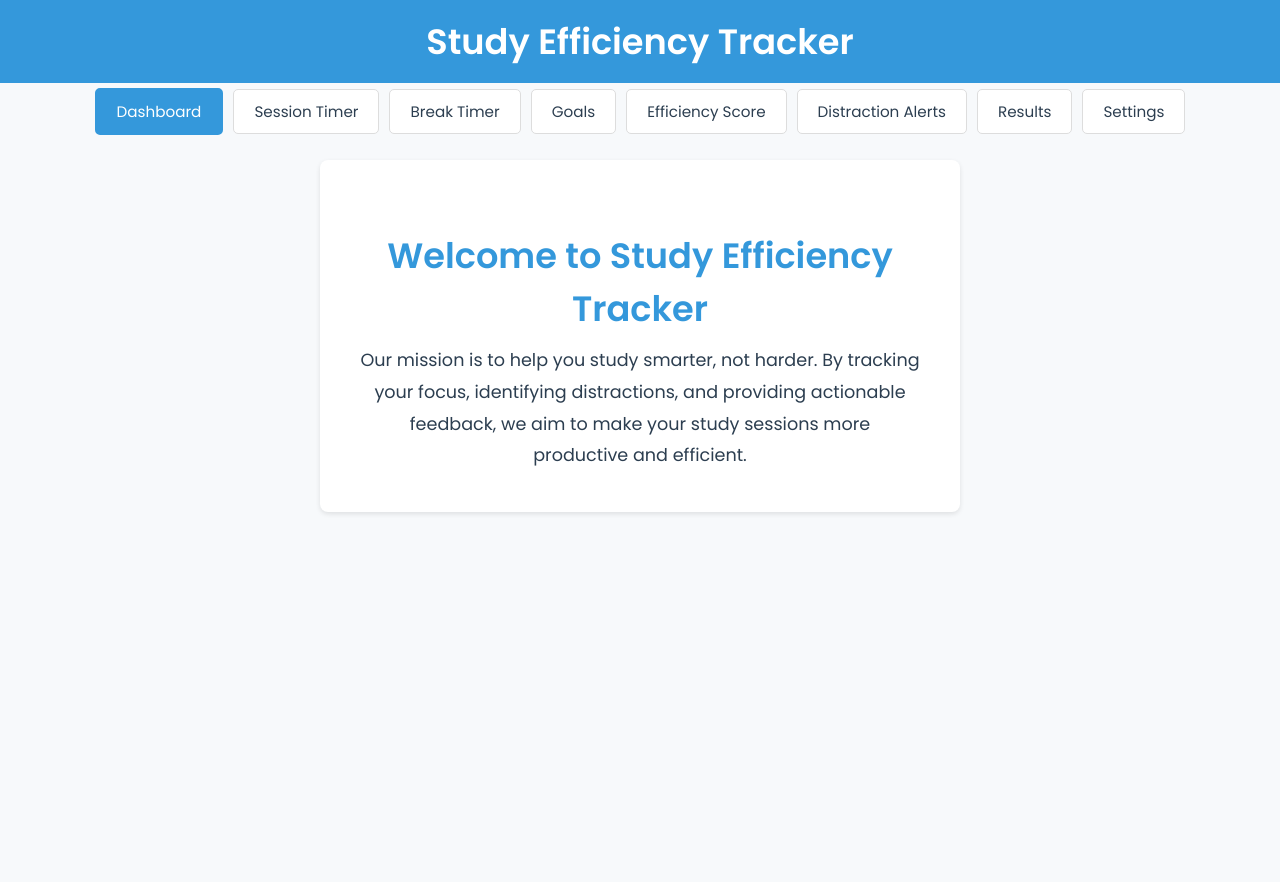
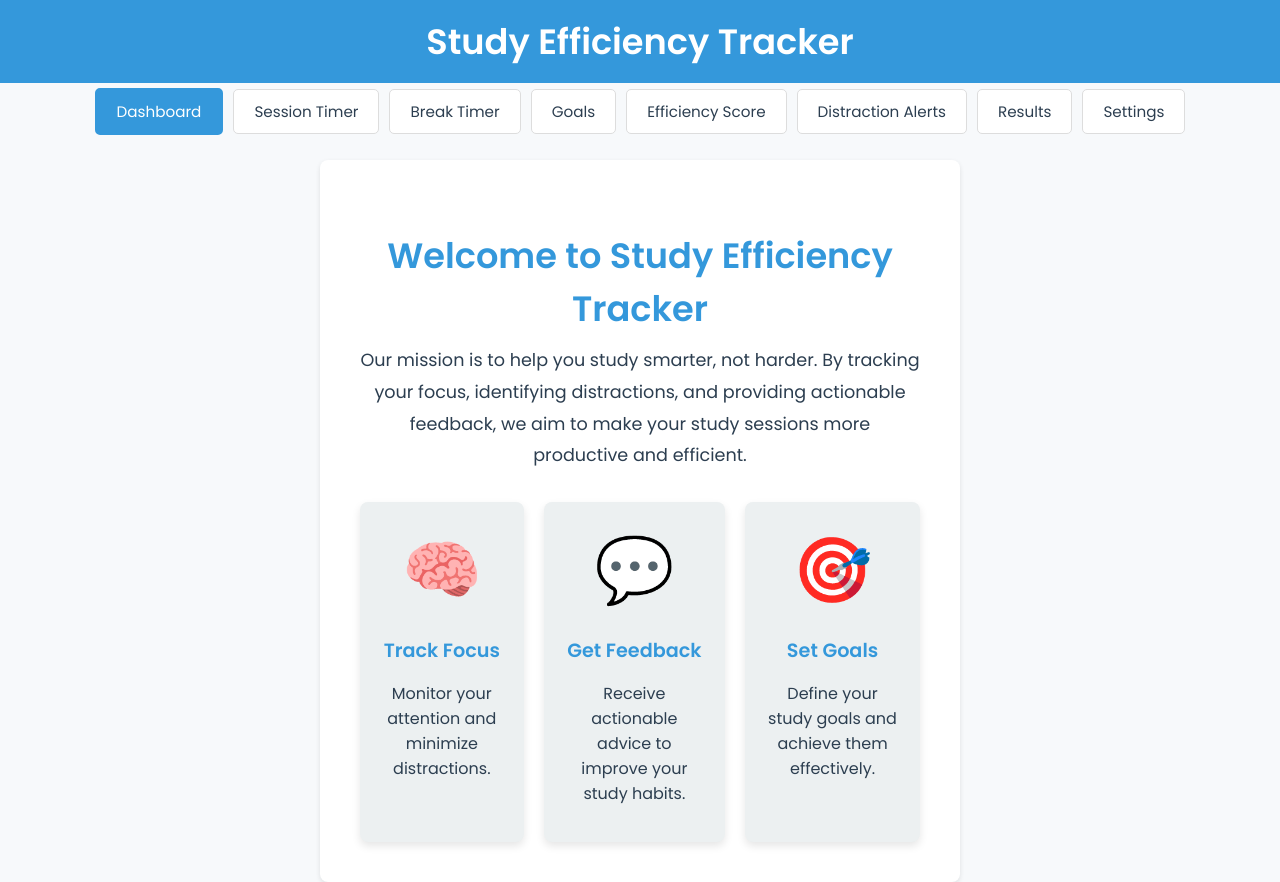
Before and after one commit to ShivamShah18/StudySmart, a React (Create React App) app in the folder new-app/: page / in a window 1280 px wide. Before the commit the page ends 800 px from the top, so only its background shows below. Built offline with nearby package versions, Linux system fonts and the light colour scheme.

Commit message:
fixed dashboard

```diff
--- a/new-app/src/App.js
+++ b/new-app/src/App.js
@@ -77,6 +77,23 @@ const StudyEfficiencyApp = () => {
               Our mission is to help you study smarter, not harder. By tracking your focus, identifying distractions,
               and providing actionable feedback, we aim to make your study sessions more productive and efficient.
             </p>
+            <div className="card-container" style={{ display: "flex", justifyContent: "center", gap: "20px", marginTop: "30px" }}>
+              <div className="card" style={{ textAlign: "center", padding: "20px", borderRadius: "8px", backgroundColor: "#ECF0F1" }}>
+                <span style={{ fontSize: "4rem" }}>🧠</span>
+                <h3>Track Focus</h3>
+                <p>Monitor your attention and minimize distractions.</p>
+              </div>
+              <div className="card" style={{ textAlign: "center", padding: "20px", borderRadius: "8px", backgroundColor: "#ECF0F1" }}>
+                <span style={{ fontSize: "4rem" }}>💬</span>
+                <h3>Get Feedback</h3>
+                <p>Receive actionable advice to improve your study habits.</p>
+              </div>
+              <div className="card" style={{ textAlign: "center", padding: "20px", borderRadius: "8px", backgroundColor: "#ECF0F1" }}>
+                <span style={{ fontSize: "4rem" }}>🎯</span>
+                <h3>Set Goals</h3>
+                <p>Define your study goals and achieve them effectively.</p>
+              </div>
+            </div>
           </div>
         );
       case "Goals":
```
